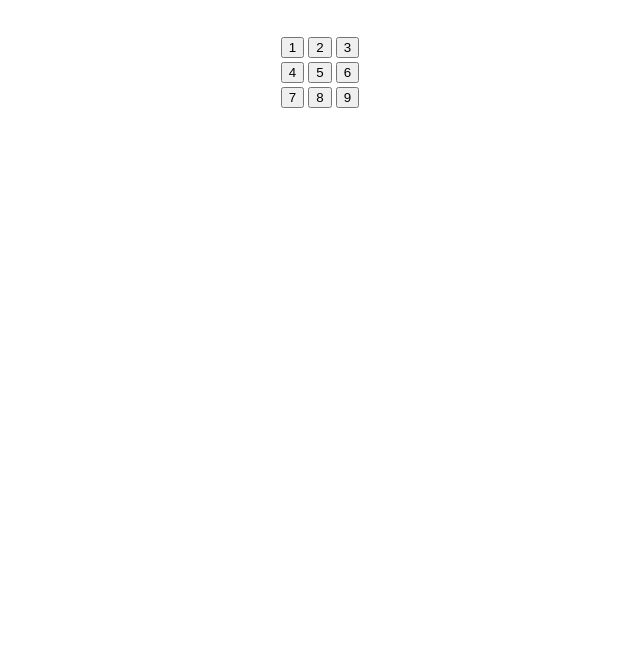
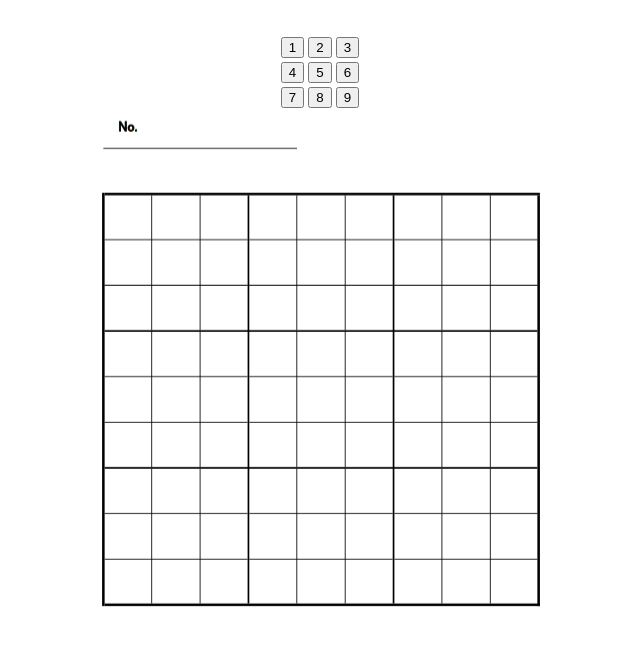
Before and after one commit to 185xyt3ki/185xyt3ki.github.io, a plain HTML site: page sudoku.html in a window 1280 px wide. Shown: the part 119-764 px from the top of the page, without its empty margins (320-960 px from the left). Drawn offline with Linux system fonts and the light colour scheme.

Commit message:
update index.html

```diff
--- a/sudoku.html
+++ b/sudoku.html
@@ -35,6 +35,6 @@
             <td><button value="1" onclick="show(value)">9</button></td>
         </tr>
   </table>
-  <img id="masu" stc="masu.png" />
+  <img id="masu" src="masu.png" />
 </body>
 </html>
```
